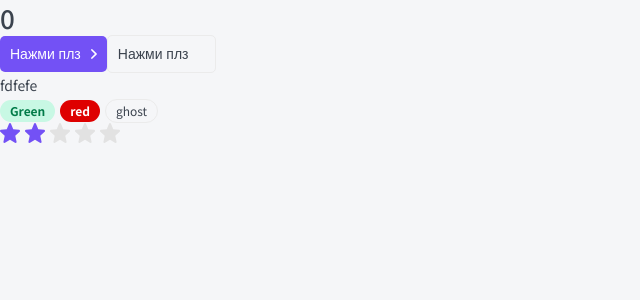
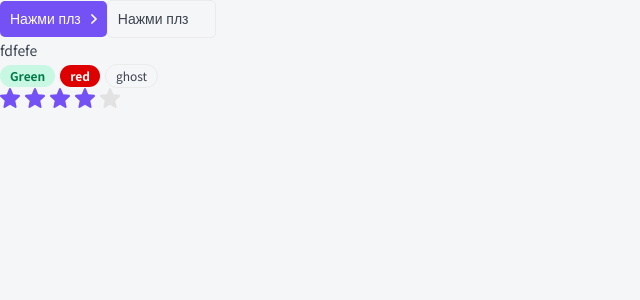
Before and after one commit to voidstone/app-top, a Next.js app: page / in a window 1280 px wide. Shown: the top 300 px of the page, without its empty margins (0-640 px from the left). Built offline with nearby package versions, Linux system fonts and the light colour scheme.

Commit message:
feat: finaly rating component

```diff
--- a/components/Rating/Rating.module.css
+++ b/components/Rating/Rating.module.css
@@ -1,7 +1,11 @@
-.filled {
+.filled svg {
   fill: var(--primary);
 }
 
-.star {
+.star svg {
   margin-right: 5px;
 }
+
+.editable {
+  cursor: pointer;
+}
--- a/components/Rating/Rating.tsx
+++ b/components/Rating/Rating.tsx
@@ -2,7 +2,7 @@ import { RatingProps } from "./Rating.props";
 import styles from "./Rating.module.css";
 import cn from "classnames";
 import StarIcon from "./star.svg";
-import { useEffect, useState } from "react";
+import { useEffect, useState, KeyboardEvent } from "react";
 
 export const Rating = ({
   isEditable = false,
@@ -18,17 +18,51 @@ export const Rating = ({
     constructRating(rating);
   }, [rating]);
 
+  //обновить отображение в зависимости от входящего параметра
   const constructRating = (currentRating: number) => {
     const updatedArray = ratingArray.map((r: JSX.Element, i: number) => {
       return (
-        <StarIcon
+        <span
           className={cn(styles.star, {
             [styles.filled]: i < currentRating,
+            [styles.editable]: isEditable,
           })}
-        />
+          onMouseEnter={() => changeDisplay(i + 1)}
+          onMouseLeave={() => changeDisplay(rating)}
+          onClick={() => onclick(i + 1)}
+        >
+          <StarIcon
+            tabIndex={isEditable ? 0 : -1}
+            onKeyDown={(e: KeyboardEvent<SVGAElement>) =>
+              isEditable && handleSpace(i + 1, e)
+            }
+          />
+        </span>
       );
     });
     setRatingArray(updatedArray);
+  };
+
+  const changeDisplay = (i: number) => {
+    if (!isEditable) {
+      return;
+    }
+    constructRating(i);
+  };
+
+  const onclick = (i: number) => {
+    if (!isEditable || !setRating) {
+      return;
+    }
+    setRating(i);
+  };
+
+  const handleSpace = (i: number, e: KeyboardEvent<SVGAElement>) => {
+    if (e.code != "Space" || !setRating) {
+      return;
+    }
+
+    setRating(i);
   };
 
   return (
--- a/pages/index.tsx
+++ b/pages/index.tsx
@@ -1,21 +1,12 @@
-import { useEffect, useState } from "react";
+import { useState } from "react";
 import { Htag, Button, P, Tag, Rating } from "../components";
 
 export default function Home() {
-  const [counter, setCounter] = useState<number>(0);
-
-  useEffect(() => {
-    console.log("Counter " + counter);
-  });
+  const [rating, setRating] = useState<number>(4);
 
   return (
     <>
-      <Htag tag="h1">{counter}</Htag>
-      <Button
-        appearance="primary"
-        arrow="right"
-        onClick={() => setCounter((x) => x + 1)}
-      >
+      <Button appearance="primary" arrow="right">
         Нажми плз
       </Button>
       <Button appearance="ghost" arrow="right">
@@ -31,7 +22,7 @@ export default function Home() {
       <Tag size="s" color="ghost">
         ghost
       </Tag>
-      <Rating rating={2} />
+      <Rating rating={rating} isEditable setRating={setRating} />
     </>
   );
 }
```
